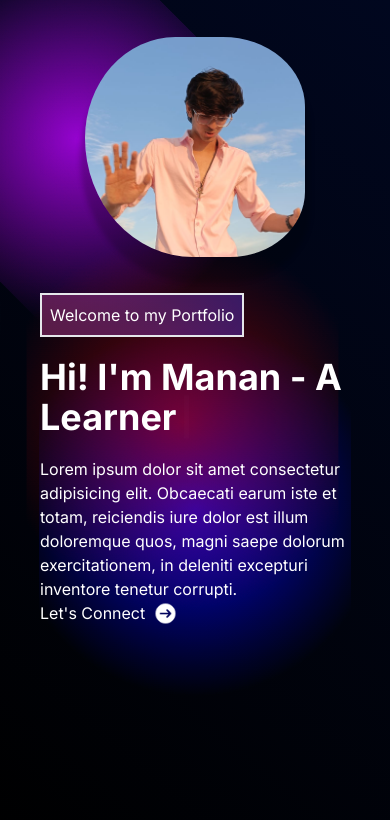
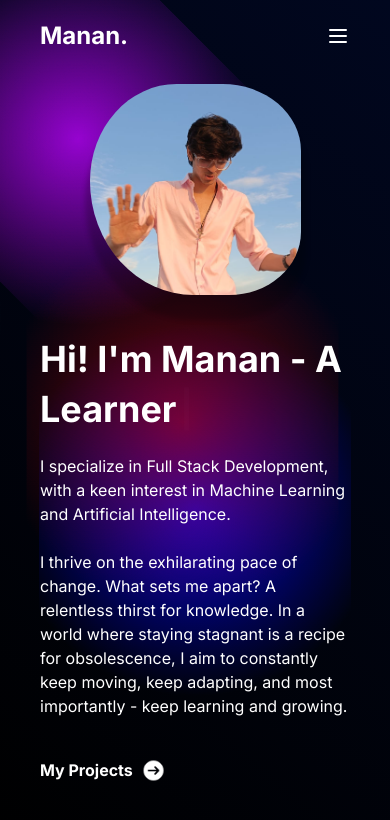
Before and after one commit to manan04shah/portfolio-website-manan, a Next.js app: page / in a window 390 px wide. Shown: the top 820 px of the page. Built offline with nearby package versions, Linux system fonts and the light colour scheme.

Commit message:
feat: landing page finished

```diff
--- a/src/app/components/landing.tsx
+++ b/src/app/components/landing.tsx
@@ -3,25 +3,23 @@
 import React from "react";
 import ImageBlob from "./image-blob";
 import Image from "next/image";
-import useTypingText from "./typing-effect.js";
 import { useTypewriter, Cursor } from "react-simple-typewriter";
 
-// const { word } = useTypingText(['Student', 'Learner', 'Developer'], 130, 20);
 
 export default function Landing() {
     const [word] = useTypewriter({
         words: ["Student", "Learner", "Developer"],
         loop: true,
         typeSpeed: 130,
-        deleteSpeed: 20,
+        deleteSpeed: 50,
         delaySpeed: 2000,
     });
 
     return (
-        <div className="z-10 relative flex h-full w-full flex-col md:flex-row">
+        <div className="z-10 relative flex h-full w-full flex-col md:flex-row pt-[10vh]">
             <div className="left-side w-full md:w-[60vw] flex flex-col h-full md:justify-center align-middle p-10 md:order-1 order-2">
                 <div
-                    className="welcome-box border-solid border-2 w-fit p-2 backdrop-opacity-50 backdrop-blur-lg"
+                    className="hidden md:block welcome-box border-solid border-2 w-fit p-2"
                     style={{
                         background:
                             "linear-gradient(90.21deg, rgba(170, 54, 124, 0.5) -5.91%, rgba(74, 47, 189, 0.5) 111.58%)",
@@ -30,24 +28,22 @@ export default function Landing() {
                     <p>Welcome to my Portfolio</p>
                 </div>
                 <div className="highlight-text flex">
-                    <h1 className="text-4xl md:text-[4.5vw] font-bold py-5">
+                    <h1 className="text-4xl md:text-[4.5vw] font-bold pb-5 md:py-5 leading-snug">
                         Hi! I'm Manan - A {word}
                         <Cursor cursorStyle="|" />
                     </h1>
                 </div>
                 <div className="about-me">
                     <p>
-                        Lorem ipsum dolor sit amet consectetur adipisicing elit.
-                        Obcaecati earum iste et totam, reiciendis iure dolor est
-                        illum doloremque quos, magni saepe dolorum
-                        exercitationem, in deleniti excepturi inventore tenetur
-                        corrupti.
+                    I specialize in Full Stack Development, with a keen interest in Machine Learning and Artificial Intelligence.<br></br><br></br>
+                    I thrive on the exhilarating pace of change. What sets me apart? A relentless thirst for knowledge. In a world where staying stagnant is a recipe for obsolescence, I aim to constantly keep moving, keep adapting, and most importantly - keep learning and growing.
+
                     </p>
                 </div>
 
 
-                <div className="lets-connect flex">
-                    <p className="mr-2">Let's Connect</p>
+                <div className="projects flex mt-10">
+                    <p className="mr-2 font-bold">My Projects</p>
                     <Image
                         src="/arrow.png"
                         width={25}
@@ -56,7 +52,7 @@ export default function Landing() {
                     />
                 </div>
             </div>
-            <div className="right-side w-[90vw] md:w-[40vw] order-1 md:order-2 h-[30vh] md:h-full self-center pt-10">
+            <div className="right-side w-[90vw] md:w-[40vw] order-1 md:order-2 h-[30vh] md:h-full self-center">
                 <ImageBlob />
             </div>
         </div>
--- /dev/null
+++ b/src/app/components/navbar.tsx
@@ -0,0 +1,101 @@
+"use client";
+import React, { useState } from 'react';
+
+const Navbar = () => {
+  const [isNavOpen, setIsNavOpen] = useState(false);
+  const [showCollapsibleMenu, setShowCollapsibleMenu] = useState(false);
+
+  const toggleNav = () => {
+    setIsNavOpen(!isNavOpen);
+    setShowCollapsibleMenu(!showCollapsibleMenu);
+  };
+
+  const closeCollapsibleMenu = () => {
+    setShowCollapsibleMenu(false);
+    setIsNavOpen(false);
+  };
+
+  return (
+    <div className="fixed top-0 left-0 w-full z-20 h-[10vh]">
+      <div className="flex justify-between items-center p-5 px-10">
+        <div className="logo">
+          <p className="text-2xl font-bold">Manan.</p>
+        </div>
+        <div
+          className={`hamburger md:hidden cursor-pointer ${
+            isNavOpen ? 'hidden' : 'block'
+          }`}
+          onClick={toggleNav}
+        >
+          <svg
+            xmlns="http://www.w3.org/2000/svg"
+            className="h-6 w-6"
+            fill="none"
+            viewBox="0 0 24 24"
+            stroke="currentColor"
+          >
+            <path
+              strokeLinecap="round"
+              strokeLinejoin="round"
+              strokeWidth={2}
+              d="M4 6h16M4 12h16M4 18h16"
+            />
+          </svg>
+        </div>
+        <div
+          className={`nav-links md:flex space-x-10 hidden ${
+            isNavOpen ? 'hidden' : 'md:block'
+          }`}
+        >
+          <a className="relative cursor-pointer hover:underline hover:-translate-y-1 transition-all duration-300">
+            Home
+          </a>
+          <p className="relative cursor-pointer hover:underline hover:-translate-y-1 transition-all duration-300">
+            About
+          </p>
+          <p className="relative cursor-pointer hover:underline hover:-translate-y-1 transition-all duration-300">
+            Projects
+          </p>
+          <p className="relative cursor-pointer hover:underline hover:-translate-y-1 transition-all duration-300">
+            Contact
+          </p>
+        </div>
+      </div>
+      {/* Collapsible Menu */}
+      <div
+        className={`fixed top-0 right-0 h-screen bg-black bg-opacity-80 text-white transition-all duration-500 ${
+          showCollapsibleMenu ? 'w-[40vw]' : 'w-0'
+        }`}
+      >
+        <div className="relative p-5 text-center">
+          {/* Close Button */}
+          <div
+            className="absolute top-4 right-4 cursor-pointer"
+            onClick={closeCollapsibleMenu}
+          >
+            <svg
+              xmlns="http://www.w3.org/2000/svg"
+              className="h-6 w-6"
+              fill="none"
+              viewBox="0 0 24 24"
+              stroke="currentColor"
+            >
+              <path
+                strokeLinecap="round"
+                strokeLinejoin="round"
+                strokeWidth={2}
+                d="M6 18L18 6M6 6l12 12"
+              />
+            </svg>
+          </div><br></br>
+          <a className="block mb-4">Home</a>
+          <p className="block mb-4">About</p>
+          <p className="block mb-4">Projects</p>
+          <p className="block mb-4">Contact</p>
+        </div>
+      </div>
+    </div>
+  );
+};
+
+export default Navbar;
--- a/src/app/globals.css
+++ b/src/app/globals.css
@@ -205,8 +205,8 @@ body {
 
 @media (max-width: 767px) { /* Adjust the max-width to target phone screens */
     .box {
-        height: 220px;
-        width: 220px;
+        height: 25vh;
+        width: 25vh;
     }
 }
 
--- a/src/app/page.tsx
+++ b/src/app/page.tsx
@@ -1,11 +1,13 @@
 import Image from "next/image";
 import Landing from "./components/landing";
 import Background from "./components/background";
+import Navbar from "./components/navbar";
 
 export default function Home() {
     return (
-        <div className="w-full h-full z-0">
+        <div className="w-full h-dvh z-0">
             <Background />
+            <Navbar />
             <Landing />
         </div>
     );
```
